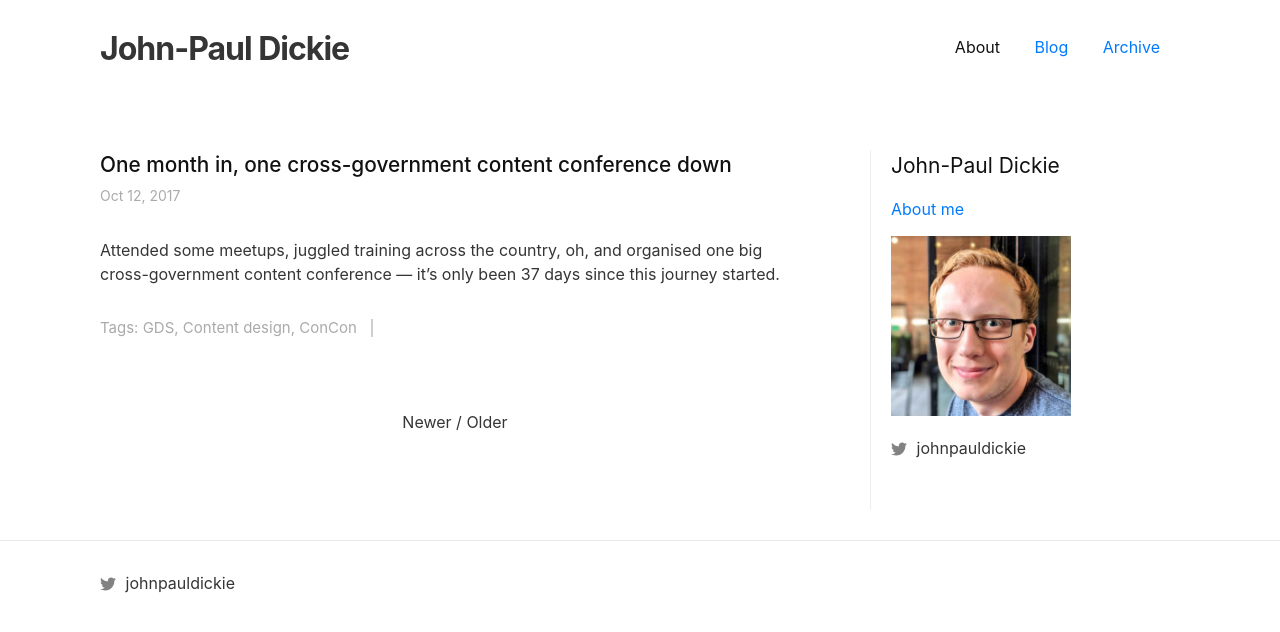
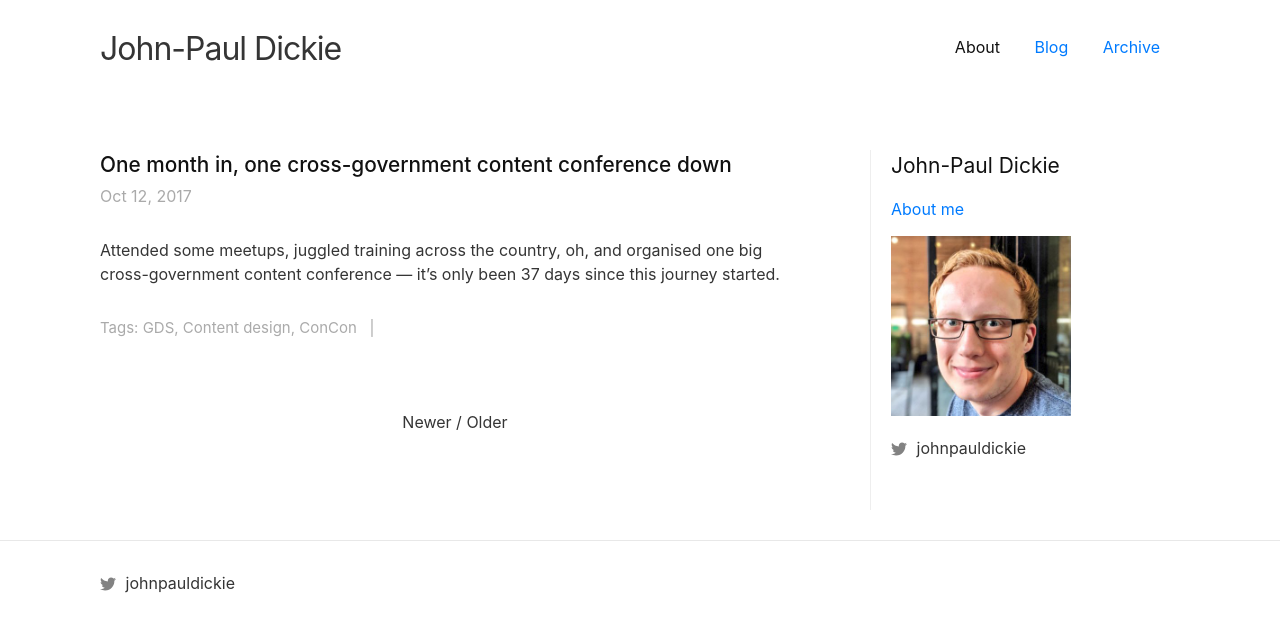
Before and after one commit to johnpauldickie/johnpauldickie.github.io, a Jekyll site: the page built from blog/index.html, in a window 1280 px wide. Shown: the top 632 px of the page. Built offline with Jekyll 4.4.1, drawn with Linux system fonts in a browser that asks for light colours; the list of posts is cut into pages by our own code.

Commit message:
A couple of style adjustments

```diff
--- a/assets/scss/main.scss
+++ b/assets/scss/main.scss
@@ -205,7 +205,7 @@ font-size: 2.5rem;
 
   .site-title {
     color: $title-color;
-    font-weight: 700;
+    font-weight: 400;
     line-height: 1.2em;
     font-size: 32px;
     margin-top: 30px;
@@ -300,6 +300,7 @@ h1, h2, h3 {
 
 .post-meta {
   margin-top: -10px;
+  font-size: 16px;
 
   * {
     color: #aaa;
```
